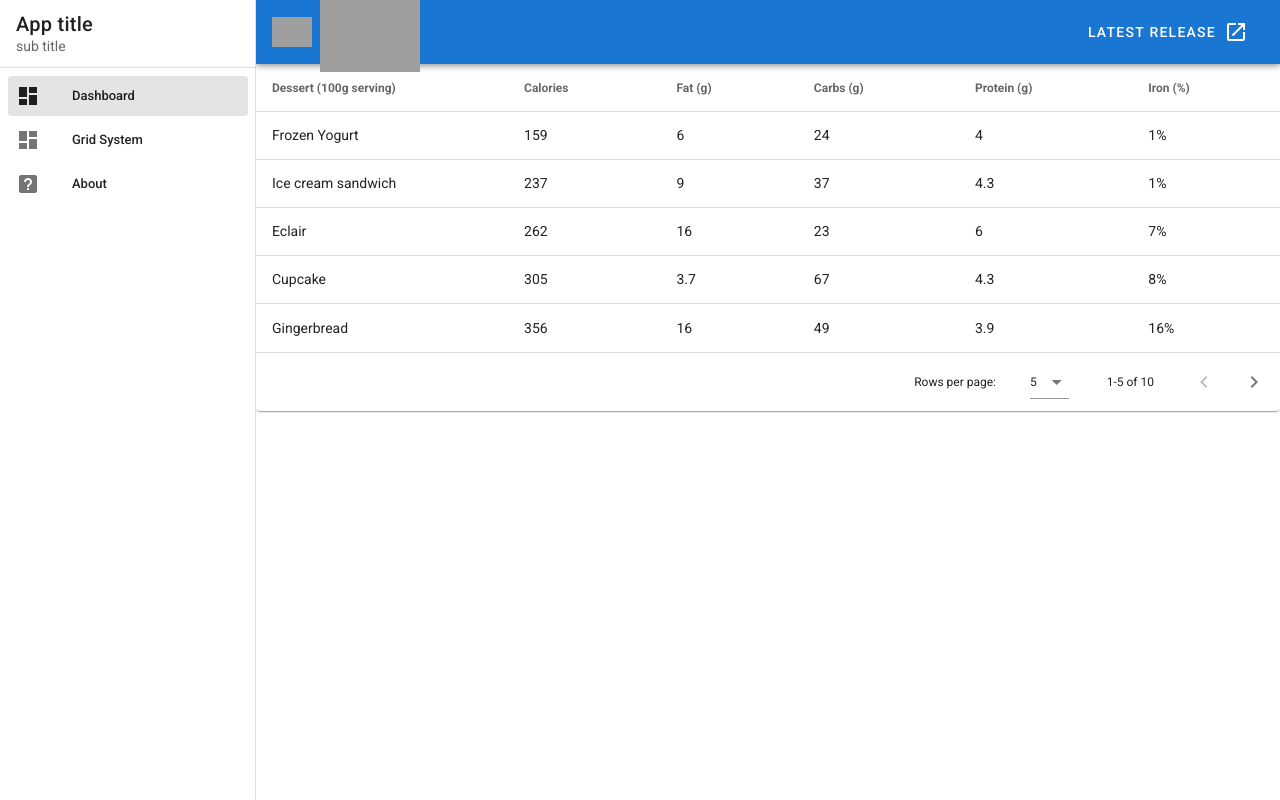
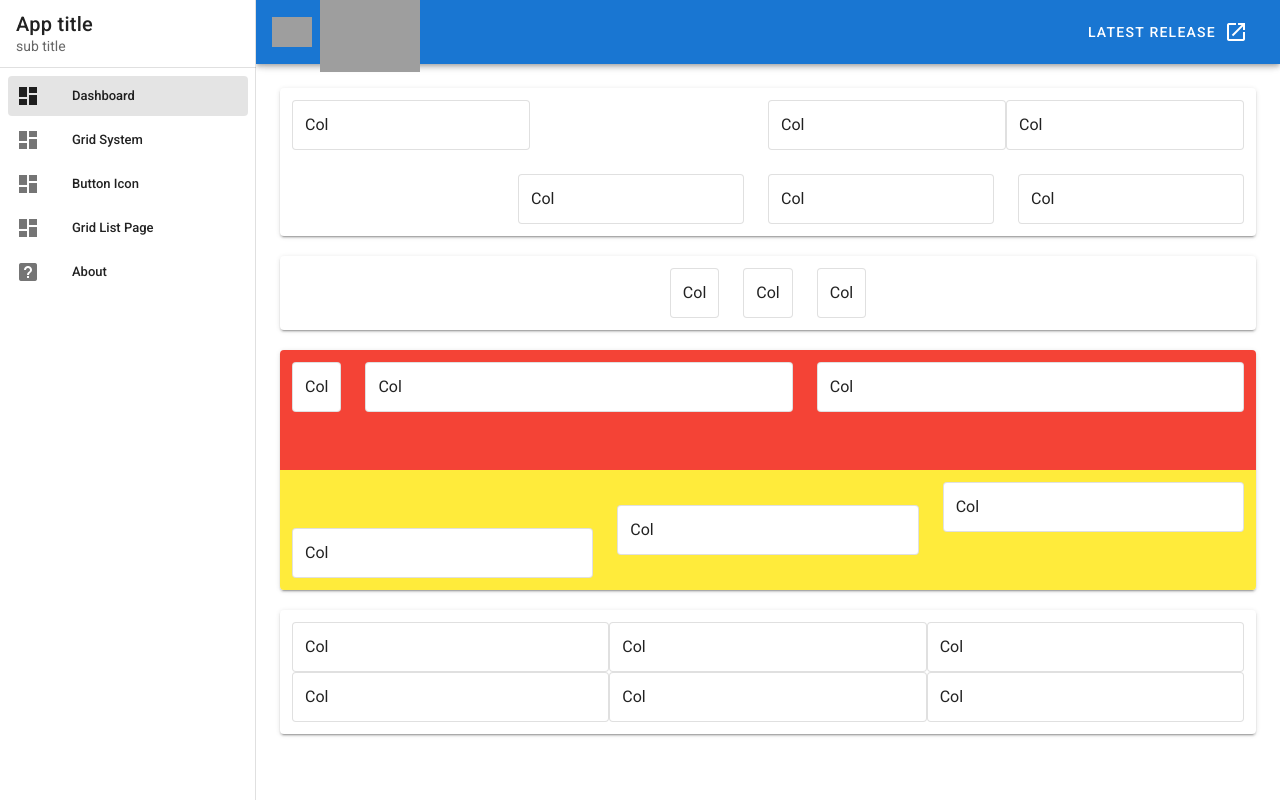
Before and after one commit to songnumber1/my-front-end, a Vue app: page / in a window 1280 px wide. Built offline with nearby package versions, Linux system fonts and the light colour scheme; grey boxes are pictures that could not be loaded.

Commit message:
grid list page 추가, dashboard에 v-row, v-col 코드 추가

```diff
--- a/src/App.vue
+++ b/src/App.vue
@@ -72,7 +72,9 @@
     </v-navigation-drawer>
 
     <v-main>
-      <router-view/>
+      <v-container fluid>
+        <router-view/>
+      </v-container>
     </v-main>
   </v-app>
 </template>
@@ -87,6 +89,8 @@ export default {
         items: [
           { title: 'Dashboard', icon: 'mdi-view-dashboard', to:'/' },
           { title: 'Grid System', icon: 'mdi-view-dashboard', to:'/grid-system' },
+          { title: 'Button Icon', icon: 'mdi-view-dashboard', to:'/button-icon' },
+          { title: 'Grid List Page', icon: 'mdi-view-dashboard', to:'/grid-list-page' },
           { title: 'About', icon: 'mdi-help-box' },
         ],
         right: null,
--- a/src/router/index.js
+++ b/src/router/index.js
@@ -2,6 +2,8 @@ import Vue from 'vue'
 import VueRouter from 'vue-router'
 import Dashboard from '../views/Dashboard.vue'
 import GridSystem from '../views/GridSystem.vue'
+import ButtonIcon from '../views/ButtonIcon.vue'
+import GridListPage from '../views/GridListPage.vue'
 
 Vue.use(VueRouter)
 
@@ -14,10 +16,17 @@ const routes = [
   {
     path: '/grid-system',
     name: 'GridSystem',
-    // route level code-splitting
-    // this generates a separate chunk (about.[hash].js) for this route
-    // which is lazy-loaded when the route is visited.
     component: GridSystem
+  },
+  {
+    path: '/button-icon',
+    name: 'ButtonIcon',
+    component: ButtonIcon
+  },
+  {
+    path: '/grid-list-page',
+    name: 'GridListPage',
+    component: GridListPage
   }
 ]
 
--- /dev/null
+++ b/src/views/ButtonIcon.vue
@@ -0,0 +1,83 @@
+<template>
+  <div class="text-center">
+    <v-btn
+      class="mx-2"
+      fab
+      dark
+      small
+      color="primary"
+    >
+      <v-icon dark>
+        mdi-minus
+      </v-icon>
+    </v-btn>
+
+    <v-btn
+      class="mx-2"
+      fab
+      dark
+      small
+      color="pink"
+    >
+      <v-icon dark>
+        mdi-heart
+      </v-icon>
+    </v-btn>
+
+    <v-btn
+      class="mx-2"
+      fab
+      dark
+      color="indigo"
+    >
+      <v-icon dark>
+        mdi-plus
+      </v-icon>
+    </v-btn>
+
+    <v-btn
+      class="mx-2"
+      fab
+      dark
+      color="teal"
+    >
+      <v-icon dark>
+        mdi-format-list-bulleted-square
+      </v-icon>
+    </v-btn>
+
+    <v-btn
+      class="mx-2"
+      fab
+      dark
+      large
+      color="cyan"
+    >
+      <v-icon dark>
+        mdi-pencil
+      </v-icon>
+    </v-btn>
+
+    <v-btn
+      class="mx-2"
+      fab
+      dark
+      large
+      color="purple"
+    >
+      <v-icon dark>
+        mdi-android
+      </v-icon>
+    </v-btn>
+  </div>
+</template>
+
+<script>
+export default {
+
+}
+</script>
+
+<style>
+
+</style>
--- a/src/views/Dashboard.vue
+++ b/src/views/Dashboard.vue
@@ -1,112 +1,173 @@
 <template>
-  <v-data-table
-    :headers="headers"
-    :items="desserts"
-    :items-per-page="5"
-    class="elevation-1"
-  ></v-data-table>
+  <v-container fluid>
+    <v-card class="pa-3">
+      <v-row no-gutters>
+        <v-col>
+          <v-card class="pa-3" outlined>
+            Col
+          </v-card>
+        </v-col>
+
+        <v-spacer/>
+
+        <v-col>
+          <v-card class="pa-3" outlined>
+            Col
+          </v-card>
+        </v-col>
+
+        <v-col>
+          <v-card class="pa-3" outlined>
+            Col
+          </v-card>
+        </v-col>
+      </v-row>
+
+      <v-row>
+
+        <v-spacer/>
+        <v-col>
+          <v-card class="pa-3" outlined>
+            Col
+          </v-card>
+        </v-col>
+
+        <v-col>
+          <v-card class="pa-3" outlined>
+            Col
+          </v-card>
+        </v-col>
+
+        <v-col>
+          <v-card class="pa-3" outlined>
+            Col
+          </v-card>
+        </v-col>
+      </v-row>
+    </v-card>
+
+    <v-card class="mt-5 pa-3">
+      <v-row justify="center">
+        <v-col cols="auto">
+          <v-card class="pa-3" outlined>
+            Col
+          </v-card>
+        </v-col>
+
+        <v-col cols="auto">
+          <v-card class="pa-3" outlined>
+            Col
+          </v-card>
+        </v-col>
+
+        <v-col cols="auto">
+          <v-card class="pa-3" outlined>
+            Col
+          </v-card>
+        </v-col>
+
+      </v-row>
+    </v-card>
+
+<v-card class="mt-5 pa-3">
+      <v-row :style="{height:'120px'}"
+      class="red"
+      align="start">
+        <v-col cols="auto">
+          <v-card class="pa-3" outlined>
+            Col
+          </v-card>
+        </v-col>
+
+        <v-col>
+          <v-card class="pa-3" outlined>
+            Col
+          </v-card>
+        </v-col>
+
+        <v-col>
+          <v-card class="pa-3" outlined>
+            Col
+          </v-card>
+        </v-col>
+      </v-row>
+
+      <v-row :style="{height:'120px'}" class="yellow">
+        <v-col align-self="end">
+          <v-card class="pa-3" outlined>
+            Col
+          </v-card>
+        </v-col>
+
+        <v-col align-self="center">
+          <v-card class="pa-3" outlined>
+            Col
+          </v-card>
+        </v-col>
+
+        <v-col align-self="start">
+          <v-card class="pa-3" outlined>
+            Col
+          </v-card>
+        </v-col>
+      </v-row>
+    </v-card>
+
+    <!-- Vuetify 2.0 버전 -->
+    <v-card class="mt-5 pa-3">
+      <v-layout>
+        <v-flex>
+          <v-card class="pa-3" outlined>
+            Col
+          </v-card>
+        </v-flex>
+
+        <v-flex>
+          <v-card class="pa-3" outlined>
+            Col
+          </v-card>
+        </v-flex>
+
+        <v-flex>
+          <v-card class="pa-3" outlined>
+            Col
+          </v-card>
+        </v-flex>
+      </v-layout>
+
+      <v-layout>
+        <v-flex>
+          <v-card class="pa-3" outlined>
+            Col
+          </v-card>
+        </v-flex>
+
+        <v-flex>
+          <v-card class="pa-3" outlined>
+            Col
+          </v-card>
+        </v-flex>
+
+        <v-flex>
+          <v-card class="pa-3" outlined>
+            Col
+          </v-card>
+        </v-flex>
+      </v-layout>
+    </v-card>
+    <!-- Vuetify 2.0 버전 -->
+
+
+
+  </v-container>
 </template>
 
 <script>
-  export default {
-    data () {
-      return {
-        headers: [
-          {
-            text: 'Dessert (100g serving)',
-            align: 'start',
-            sortable: false,
-            value: 'name',
-          },
-          { text: 'Calories', value: 'calories' },
-          { text: 'Fat (g)', value: 'fat' },
-          { text: 'Carbs (g)', value: 'carbs' },
-          { text: 'Protein (g)', value: 'protein' },
-          { text: 'Iron (%)', value: 'iron' },
-        ],
-        desserts: [
-          {
-            name: 'Frozen Yogurt',
-            calories: 159,
-            fat: 6.0,
-            carbs: 24,
-            protein: 4.0,
-            iron: '1%',
-          },
-          {
-            name: 'Ice cream sandwich',
-            calories: 237,
-            fat: 9.0,
-            carbs: 37,
-            protein: 4.3,
-            iron: '1%',
-          },
-          {
-            name: 'Eclair',
-            calories: 262,
-            fat: 16.0,
-            carbs: 23,
-            protein: 6.0,
-            iron: '7%',
-          },
-          {
-            name: 'Cupcake',
-            calories: 305,
-            fat: 3.7,
-            carbs: 67,
-            protein: 4.3,
-            iron: '8%',
-          },
-          {
-            name: 'Gingerbread',
-            calories: 356,
-            fat: 16.0,
-            carbs: 49,
-            protein: 3.9,
-            iron: '16%',
-          },
-          {
-            name: 'Jelly bean',
-            calories: 375,
-            fat: 0.0,
-            carbs: 94,
-            protein: 0.0,
-            iron: '0%',
-          },
-          {
-            name: 'Lollipop',
-            calories: 392,
-            fat: 0.2,
-            carbs: 98,
-            protein: 0,
-            iron: '2%',
-          },
-          {
-            name: 'Honeycomb',
-            calories: 408,
-            fat: 3.2,
-            carbs: 87,
-            protein: 6.5,
-            iron: '45%',
-          },
-          {
-            name: 'Donut',
-            calories: 452,
-            fat: 25.0,
-            carbs: 51,
-            protein: 4.9,
-            iron: '22%',
-          },
-          {
-            name: 'KitKat',
-            calories: 518,
-            fat: 26.0,
-            carbs: 65,
-            protein: 7,
-            iron: '6%',
-          },
-        ],
-      }
-    },
-  }
+export default {
+
+}
 </script>
+
+<style>
+
+</style>
--- /dev/null
+++ b/src/views/GridListPage.vue
@@ -0,0 +1,23 @@
+<template>
+  <v-container>
+      <v-row>
+          <v-col
+            v-for="count in 12" :key="count"
+            cols="12" sm="6" md="4" lg="3">
+              <v-card class="pa-3" outline>
+                  Col
+              </v-card>
+          </v-col>
+      </v-row>
+  </v-container>
+</template>
+
+<script>
+export default {
+
+}
+</script>
+
+<style>
+
+</style>
--- a/src/views/GridSystem.vue
+++ b/src/views/GridSystem.vue
@@ -1,83 +1,112 @@
 <template>
-  <div class="text-center">
-    <v-btn
-      class="mx-2"
-      fab
-      dark
-      small
-      color="primary"
-    >
-      <v-icon dark>
-        mdi-minus
-      </v-icon>
-    </v-btn>
-
-    <v-btn
-      class="mx-2"
-      fab
-      dark
-      small
-      color="pink"
-    >
-      <v-icon dark>
-        mdi-heart
-      </v-icon>
-    </v-btn>
-
-    <v-btn
-      class="mx-2"
-      fab
-      dark
-      color="indigo"
-    >
-      <v-icon dark>
-        mdi-plus
-      </v-icon>
-    </v-btn>
-
-    <v-btn
-      class="mx-2"
-      fab
-      dark
-      color="teal"
-    >
-      <v-icon dark>
-        mdi-format-list-bulleted-square
-      </v-icon>
-    </v-btn>
-
-    <v-btn
-      class="mx-2"
-      fab
-      dark
-      large
-      color="cyan"
-    >
-      <v-icon dark>
-        mdi-pencil
-      </v-icon>
-    </v-btn>
-
-    <v-btn
-      class="mx-2"
-      fab
-      dark
-      large
-      color="purple"
-    >
-      <v-icon dark>
-        mdi-android
-      </v-icon>
-    </v-btn>
-  </div>
+  <v-data-table
+    :headers="headers"
+    :items="desserts"
+    :items-per-page="5"
+    class="elevation-1"
+  ></v-data-table>
 </template>
 
 <script>
-export default {
-
-}
+  export default {
+    data () {
+      return {
+        headers: [
+          {
+            text: 'Dessert (100g serving)',
+            align: 'start',
+            sortable: false,
+            value: 'name',
+          },
+          { text: 'Calories', value: 'calories' },
+          { text: 'Fat (g)', value: 'fat' },
+          { text: 'Carbs (g)', value: 'carbs' },
+          { text: 'Protein (g)', value: 'protein' },
+          { text: 'Iron (%)', value: 'iron' },
+        ],
+        desserts: [
+          {
+            name: 'Frozen Yogurt',
+            calories: 159,
+            fat: 6.0,
+            carbs: 24,
+            protein: 4.0,
+            iron: '1%',
+          },
+          {
+            name: 'Ice cream sandwich',
+            calories: 237,
+            fat: 9.0,
+            carbs: 37,
+            protein: 4.3,
+            iron: '1%',
+          },
+          {
+            name: 'Eclair',
+            calories: 262,
+            fat: 16.0,
+            carbs: 23,
+            protein: 6.0,
+            iron: '7%',
+          },
+          {
+            name: 'Cupcake',
+            calories: 305,
+            fat: 3.7,
+            carbs: 67,
+            protein: 4.3,
+            iron: '8%',
+          },
+          {
+            name: 'Gingerbread',
+            calories: 356,
+            fat: 16.0,
+            carbs: 49,
+            protein: 3.9,
+            iron: '16%',
+          },
+          {
+            name: 'Jelly bean',
+            calories: 375,
+            fat: 0.0,
+            carbs: 94,
+            protein: 0.0,
+            iron: '0%',
+          },
+          {
+            name: 'Lollipop',
+            calories: 392,
+            fat: 0.2,
+            carbs: 98,
+            protein: 0,
+            iron: '2%',
+          },
+          {
+            name: 'Honeycomb',
+            calories: 408,
+            fat: 3.2,
+            carbs: 87,
+            protein: 6.5,
+            iron: '45%',
+          },
+          {
+            name: 'Donut',
+            calories: 452,
+            fat: 25.0,
+            carbs: 51,
+            protein: 4.9,
+            iron: '22%',
+          },
+          {
+            name: 'KitKat',
+            calories: 518,
+            fat: 26.0,
+            carbs: 65,
+            protein: 7,
+            iron: '6%',
+          },
+        ],
+      }
+    },
+  }
 </script>
-
-<style>
-
-</style>
```
Also changed, not shown: .eslintrc.js.
